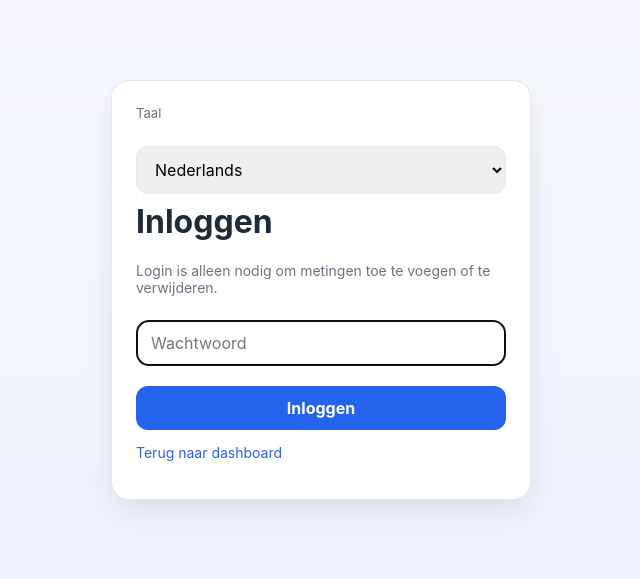
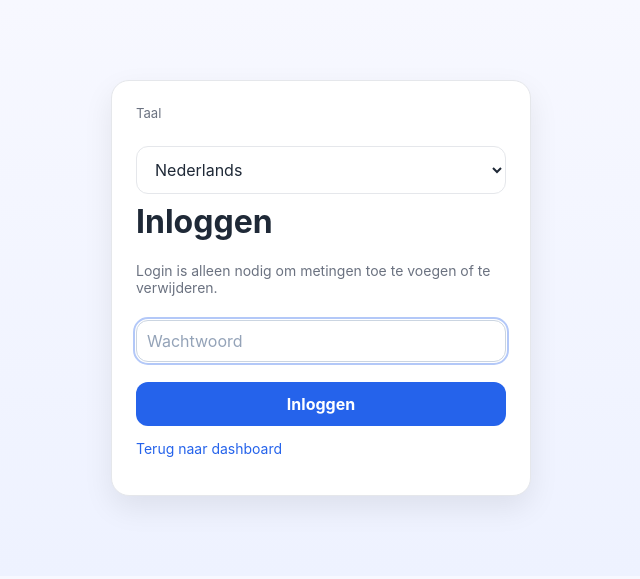
Before and after one commit to Pepper-Ng/babydashboard, a Flask app: page /login in a window 1280 px wide. Shown: the top 579 px of the page, without its empty margins (319-959 px from the left). Run offline with Flask 3, Linux system fonts and the light colour scheme; parts of the project's set-up code (start-up, migrations or seed data) failed here and were passed over.

Commit message:
UI improvements from main: dark mode CSS, theme vars, login theme script, translations

```diff
--- a/static/styles.css
+++ b/static/styles.css
@@ -23,6 +23,37 @@
   --btn-muted-bg: #fff;
   --btn-muted-text: #1e293b;
   --modal: #fff;
+  --field-bg: #fff;
+  --field-text: #1f2937;
+  --field-border: #cbd5e1;
+  --field-placeholder: #94a3b8;
+  --danger-bg: #fee2e2;
+  --danger-text: #b91c1c;
+  --danger-border: #fecaca;
+  --toggle-pill-bg: #fff;
+  --toggle-pill-text: #1f2937;
+  --toggle-pill-border: #cbd5e1;
+  --chart-text: #1f2937;
+  --chart-axis: #475569;
+  --chart-grid: rgba(148,163,184,.22);
+  --chart-tooltip-bg: #fff;
+  --chart-tooltip-text: #1f2937;
+  --chart-tooltip-border: #e5e7eb;
+  --chart-totals-border: #2563eb;
+  --chart-totals-fill: rgba(37,99,235,.55);
+  --chart-growth-line: #16a34a;
+  --chart-sds-line: rgba(22,163,74,.55);
+  --chart-sds-fill-25: rgba(22,163,74,.10);
+  --chart-sds-fill-2: rgba(22,163,74,.14);
+  --chart-sds-fill-1: rgba(22,163,74,.20);
+  --chart-weight-line: #7c3aed;
+  --chart-weight-point: #7c3aed;
+  --tag-pill-bg: #eff6ff;
+  --tag-pill-text: #1d4ed8;
+  --tag-pill-border: #bfdbfe;
+  --toast-success-bg: #ecfdf5;
+  --toast-success-text: #047857;
+  --toast-success-border: #a7f3d0;
 }
 body[data-theme="dark"] {
   --card: #0f172a;
@@ -44,6 +106,7 @@ body {
   font-family: Inter, system-ui, sans-serif;
   background: linear-gradient(180deg, var(--bg-start) 0%, var(--bg-end) 100%);
   color: var(--text);
+  color-scheme: light;
 }
 .container { max-width: 1160px; margin: 0 auto; padding: 18px; }
 .top { display: flex; justify-content: space-between; align-items: center; gap: 10px; flex-wrap: wrap; margin-bottom: 14px; }
@@ -68,13 +131,32 @@ button, input, textarea, select { font: inherit; }
 button { border: 0; border-radius: 12px; padding: 10px 12px; cursor: pointer; font-weight: 600; }
 .btn { background: linear-gradient(135deg, var(--accent), #1d4ed8); color: #fff; }
 .btn-muted { border: 1px solid #cbd5e1; background: var(--btn-muted-bg); color: var(--btn-muted-text); }
-.btn-danger { border: 1px solid #fecaca; background: #fee2e2; color: #b91c1c; }
+.btn-danger { border: 1px solid var(--danger-border); background: var(--danger-bg); color: var(--danger-text); }
 form { display: grid; gap: 10px; }
 .row3 { display: grid; grid-template-columns: repeat(3, 1fr); gap: 10px; }
 .row2 { display: grid; grid-template-columns: repeat(2, 1fr); gap: 10px; }
 label { display: block; margin-bottom: 5px; font-size: .82rem; color: var(--muted); }
-input, textarea, select { width: 100%; border: 1px solid var(--line); border-radius: 12px; padding: 10px; }
+input:not([type="checkbox"]):not([type="radio"]):not([type="range"]),
+textarea,
+select {
+  width: 100%;
+  border: 1px solid var(--field-border);
+  border-radius: 12px;
+  padding: 10px;
+  background: var(--field-bg);
+  color: var(--field-text);
+}
+input:not([type="checkbox"]):not([type="radio"]):not([type="range"]):focus,
+textarea:focus,
+select:focus {
+  outline: 2px solid color-mix(in oklab, var(--accent) 35%, transparent);
+  outline-offset: 1px;
+}
+input:not([type="checkbox"]):not([type="radio"]):not([type="range"] )::placeholder,
+textarea::placeholder { color: var(--field-placeholder); }
 textarea { min-height: 56px; resize: vertical; }
+input[type="checkbox"],
+input[type="radio"] { accent-color: var(--accent); }
 .muted { color: var(--muted); font-size: .88rem; }
 .toolbar { display: flex; gap: 8px; margin-bottom: 10px; flex-wrap: wrap; align-items: center; }
 .toolbar .inline { display:flex; align-items:center; gap:6px; }
--- a/templates/login.html
+++ b/templates/login.html
@@ -7,6 +7,15 @@
   <link rel="stylesheet" href="{{ url_for('static', filename='styles.css') }}">
 </head>
 <body class="login-page">
+  <script>
+    (() => {
+      const saved = localStorage.getItem('babyDashboardTheme');
+      const theme = saved === 'dark' || saved === 'light'
+        ? saved
+        : (window.matchMedia && window.matchMedia('(prefers-color-scheme: dark)').matches ? 'dark' : 'light');
+      document.body.setAttribute('data-theme', theme);
+    })();
+  </script>
   <div class="box">
     <form method="get" action="{{ url_for('login') }}" class="mb-8">
       <label for="lang">{{ i18n.language }}</label>
--- a/translations.json
+++ b/translations.json
@@ -59,6 +59,7 @@
     "tooltip_cumulative": "Cumulatief",
     "overlay_label": "{label} ({total} ml)",
     "weight_dataset": "Gewicht (gram)",
+    "weight_growth_curve": "Groeicurve",
     "weight_x": "Datum (DD-MM)",
     "weight_y": "Gewicht (gram)",
     "fullscreen": "Volledig scherm",
@@ -76,10 +77,13 @@
     "weight_change": "Verschil sinds vorige",
     "weight_weekly_gain": "Wekelijkse groei",
     "saving": "Opslaan...",
+    "save_failed": "Opslaan mislukt. Probeer opnieuw.",
     "logged_in_success": "Succesvol ingelogd.",
     "incorrect_password": "Onjuist wachtwoord.",
     "logged_out": "Uitgelogd.",
+    "session_expired": "Sessie verlopen. Log opnieuw in.",
     "date_format_error": "Datum moet in DD-MM formaat zijn.",
+    "weight_date_format_error": "Datum moet een geldige datum in YYYY-MM-DD formaat zijn.",
     "time_format_error": "Tijd moet in HH:MM formaat zijn.",
     "intake_amount_error": "Intake moet een positief getal zijn.",
     "intake_added": "Intake toegevoegd.",
@@ -154,6 +158,7 @@
     "tooltip_cumulative": "Cumulative",
     "overlay_label": "{label} ({total} ml)",
     "weight_dataset": "Weight (grams)",
+    "weight_growth_curve": "Weight growth curve",
     "weight_x": "Date (DD-MM)",
     "weight_y": "Weight (grams)",
     "fullscreen": "Fullscreen",
@@ -171,10 +176,13 @@
     "weight_change": "Change since previous",
     "weight_weekly_gain": "Weekly gain",
     "saving": "Saving...",
+    "save_failed": "Saving failed. Please try again.",
     "logged_in_success": "Logged in successfully.",
     "incorrect_password": "Incorrect password.",
     "logged_out": "Logged out.",
+    "session_expired": "Session expired. Please log in again.",
     "date_format_error": "Date must be in DD-MM format.",
+    "weight_date_format_error": "Date must be a valid date in YYYY-MM-DD format.",
     "time_format_error": "Time must be in HH:MM format.",
     "intake_amount_error": "Intake must be a positive number.",
     "intake_added": "Intake entry added.",
```
Also changed, not shown: other parts of static/styles.css (+57 -9 lines), 1 other file.
